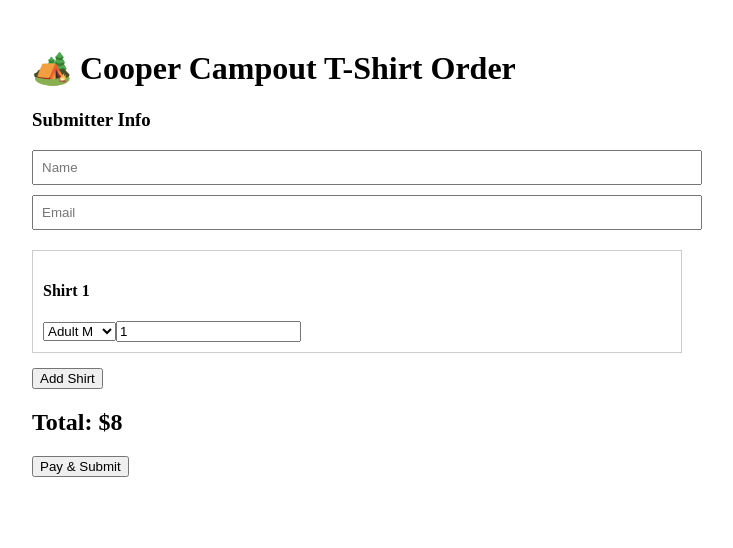
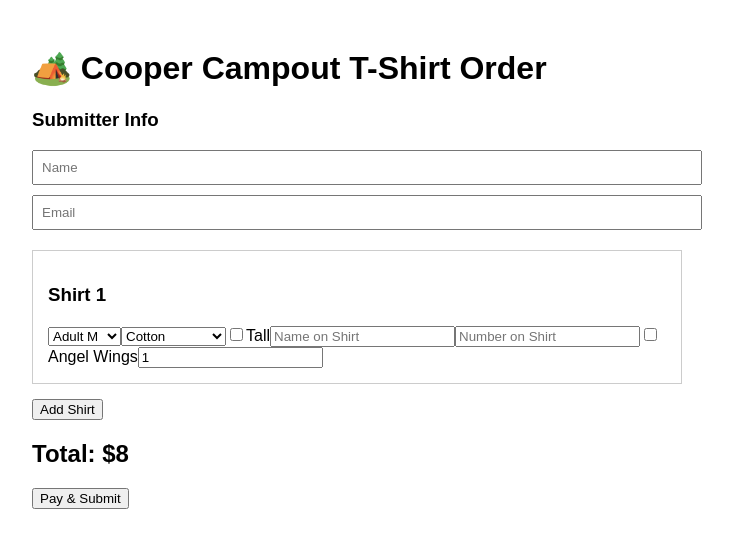
Before and after one commit to beccann/family-tshirt-app, a Next.js app: page / in a window 1280 px wide. Shown: the top 548 px of the page, without its empty margins (283-1016 px from the left). Built offline with nearby package versions, Linux system fonts and the light colour scheme.

Commit message:
Update index.js

```diff
--- a/pages/index.js
+++ b/pages/index.js
@@ -18,9 +18,48 @@ export default function TshirtOrderApp() {
     email: ""
   });
 
+  const PRICING = {
+    baseCotton: 8,
+    softFeel: 3,
+    ladiesCotton: 3,
+    dryFit: 3,
+    tall: 5,
+    dryFitTall: 5,
+    size: {
+      "2XL": 2,
+      "3XL": 4,
+      "4XL": 5,
+      "5XL": 6
+    },
+    personalization: {
+      name: 6,
+      number: 6,
+      wings: 6
+    }
+  };
+
   const calculateTotal = () => {
-    return shirts.reduce((total, shirt) => {
-      return total + 8 * shirt.quantity;
+    return shirts.reduce((grandTotal, form) => {
+      let total = PRICING.baseCotton;
+
+      if (form.type === "Soft Feel") total += PRICING.softFeel;
+      if (form.type === "Ladies Cotton") total += PRICING.ladiesCotton;
+      if (form.type === "Dry Fit") total += PRICING.dryFit;
+
+      if (form.isTall) {
+        if (form.type === "Dry Fit") total += PRICING.dryFitTall;
+        else total += PRICING.tall;
+      }
+
+      if (PRICING.size[form.size]) {
+        total += PRICING.size[form.size];
+      }
+
+      if (form.personalizationName) total += PRICING.personalization.name;
+      if (form.personalizationNumber) total += PRICING.personalization.number;
+      if (form.personalizationWings) total += PRICING.personalization.wings;
+
+      return grandTotal + total * form.quantity;
     }, 0);
   };
 
@@ -51,7 +90,7 @@ export default function TshirtOrderApp() {
     console.log("SENDING:", {
       name: customer.name,
       email: customer.email,
-      shirts
+      shirts: shirts
     });
 
     const response = await fetch("/api/create-checkout", {
@@ -81,39 +120,36 @@ export default function TshirtOrderApp() {
   };
 
   return (
-    <div style={{ maxWidth: "650px", margin: "auto", padding: "20px" }}>
+    <div style={{ maxWidth: "650px", margin: "auto", padding: "20px", fontFamily: "Arial" }}>
       <h1>🏕️ Cooper Campout T-Shirt Order</h1>
 
       <h3>Submitter Info</h3>
 
+      <div style={{ marginBottom: "10px" }}>
         <input
           placeholder="Name"
           value={customer.name}
           onChange={(e) =>
             setCustomer({ ...customer, name: e.target.value })
           }
-        style={{ width: "100%", marginBottom: "10px", padding: "8px" }}
+          style={{ width: "100%", padding: "8px" }}
         />
+      </div>
 
+      <div style={{ marginBottom: "20px" }}>
         <input
           placeholder="Email"
           value={customer.email}
           onChange={(e) =>
             setCustomer({ ...customer, email: e.target.value })
           }
-        style={{ width: "100%", marginBottom: "20px", padding: "8px" }}
+          style={{ width: "100%", padding: "8px" }}
         />
+      </div>
 
       {shirts.map((shirt, index) => (
-        <div
-          key={index}
-          style={{
-            border: "1px solid #ccc",
-            padding: "10px",
-            marginBottom: "15px"
-          }}
-        >
-          <h4>Shirt {index + 1}</h4>
+        <div key={index} style={{ border: "1px solid #ccc", padding: "15px", marginBottom: "15px" }}>
+          <h3>Shirt {index + 1}</h3>
 
           <select
             value={shirt.size}
@@ -126,7 +162,59 @@ export default function TshirtOrderApp() {
             <option>Adult M</option>
             <option>Adult L</option>
             <option>Adult XL</option>
+            <option>2XL</option>
+            <option>3XL</option>
+            <option>4XL</option>
+            <option>5XL</option>
           </select>
+
+          <select
+            value={shirt.type}
+            onChange={(e) => updateShirt(index, "type", e.target.value)}
+          >
+            <option>Cotton</option>
+            <option>Ladies Cotton</option>
+            <option>Soft Feel</option>
+            <option>Dry Fit</option>
+          </select>
+
+          <label>
+            <input
+              type="checkbox"
+              checked={shirt.isTall}
+              onChange={(e) =>
+                updateShirt(index, "isTall", e.target.checked)
+              }
+            />
+            Tall
+          </label>
+
+          <input
+            placeholder="Name on Shirt"
+            value={shirt.personalizationName}
+            onChange={(e) =>
+              updateShirt(index, "personalizationName", e.target.value)
+            }
+          />
+
+          <input
+            placeholder="Number on Shirt"
+            value={shirt.personalizationNumber}
+            onChange={(e) =>
+              updateShirt(index, "personalizationNumber", e.target.value)
+            }
+          />
+
+          <label>
+            <input
+              type="checkbox"
+              checked={shirt.personalizationWings}
+              onChange={(e) =>
+                updateShirt(index, "personalizationWings", e.target.checked)
+              }
+            />
+            Angel Wings
+          </label>
 
           <input
             type="number"
@@ -147,3 +235,4 @@ export default function TshirtOrderApp() {
     </div>
   );
 }
+``
```
Lines whose indentation alone changed are shown as unchanged.
